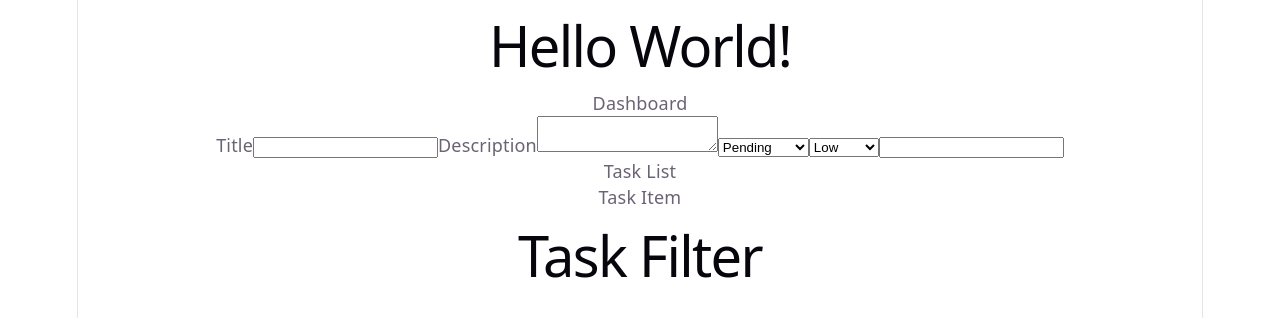
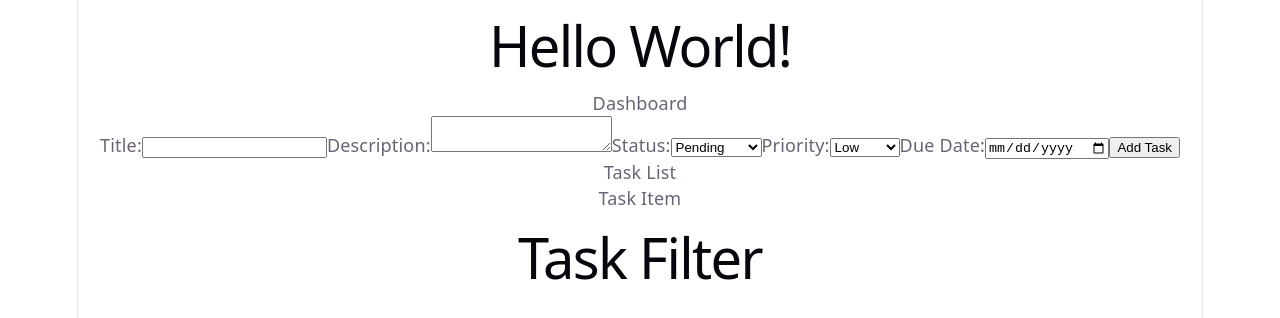
Before and after one commit to DimsuCodes/Task-Dashboard, a React (Vite) app: page / in a window 1280 px wide. Shown: the top 318 px of the page. Built offline with nearby package versions, Linux system fonts and the light colour scheme.

Commit message:
Finished TaskForms and  added titles to each option types

```diff
--- a/src/components/TaskForm/TaskForm.tsx
+++ b/src/components/TaskForm/TaskForm.tsx
@@ -33,32 +33,47 @@ export function TaskForm({ onSubmit }: TaskFormProps) {
         setFormData({ ...formData, [name]: value });
     };
 
+    // Runs when the form is submitted: validate, then send the data up or show errors
+    const handleSubmit = (e: React.FormEvent<HTMLFormElement>) => {
+        e.preventDefault();                      // stop the page from reloading
+        const newErrors = validateTask(formData);
+        setErrors(newErrors);
+
+        if (Object.keys(newErrors).length > 0) return;  // has errors, so stop here
+
+        onSubmit(formData);       // ring the doorbell 🔔 with the slip
+        setFormData(emptyForm);   // clear the form
+    };
+
     return (
-        <form>
-            <label htmlFor="title">Title</label>
+        <form onSubmit={handleSubmit}>
+            <label htmlFor="title">Title:</label>
             <input id="title" name="title" value={formData.title} onChange={handleChange} />
             {errors.title && <p>{errors.title}</p>}
 
-            <label htmlFor="description">Description</label>
+            <label htmlFor="description">Description:</label>
             <textarea id="description" name="description" value={formData.description} onChange={handleChange} />
 
-
+            <label htmlFor="status">Status:</label>
             <select id="status" name="status" value={formData.status} onChange={handleChange}>
                 <option value="pending">Pending</option>
                 <option value="in-progress">In Progress</option>
                 <option value="completed">Completed</option>
             </select>
 
-
+            <label htmlFor="priority">Priority:</label>
             <select id="priority" name="priority" value={formData.priority} onChange={handleChange}>
                 <option value="low">Low</option>
                 <option value="medium">Medium</option>
                 <option value="high">High</option>
             </select>
 
-            <input id="dueDate" name="dueDate" value={formData.dueDate} onChange={handleChange} />
-                {errors.dueDate && <p>{errors.dueDate}</p>}
+            <label htmlFor="dueDate">Due Date:</label>
+            <input type="date" id="dueDate" name="dueDate" value={formData.dueDate} onChange={handleChange} />
+            {errors.dueDate && <p>{errors.dueDate}</p>}
 
+
+            <button type="submit">Add Task</button>
         </form>
     );
 }
```
